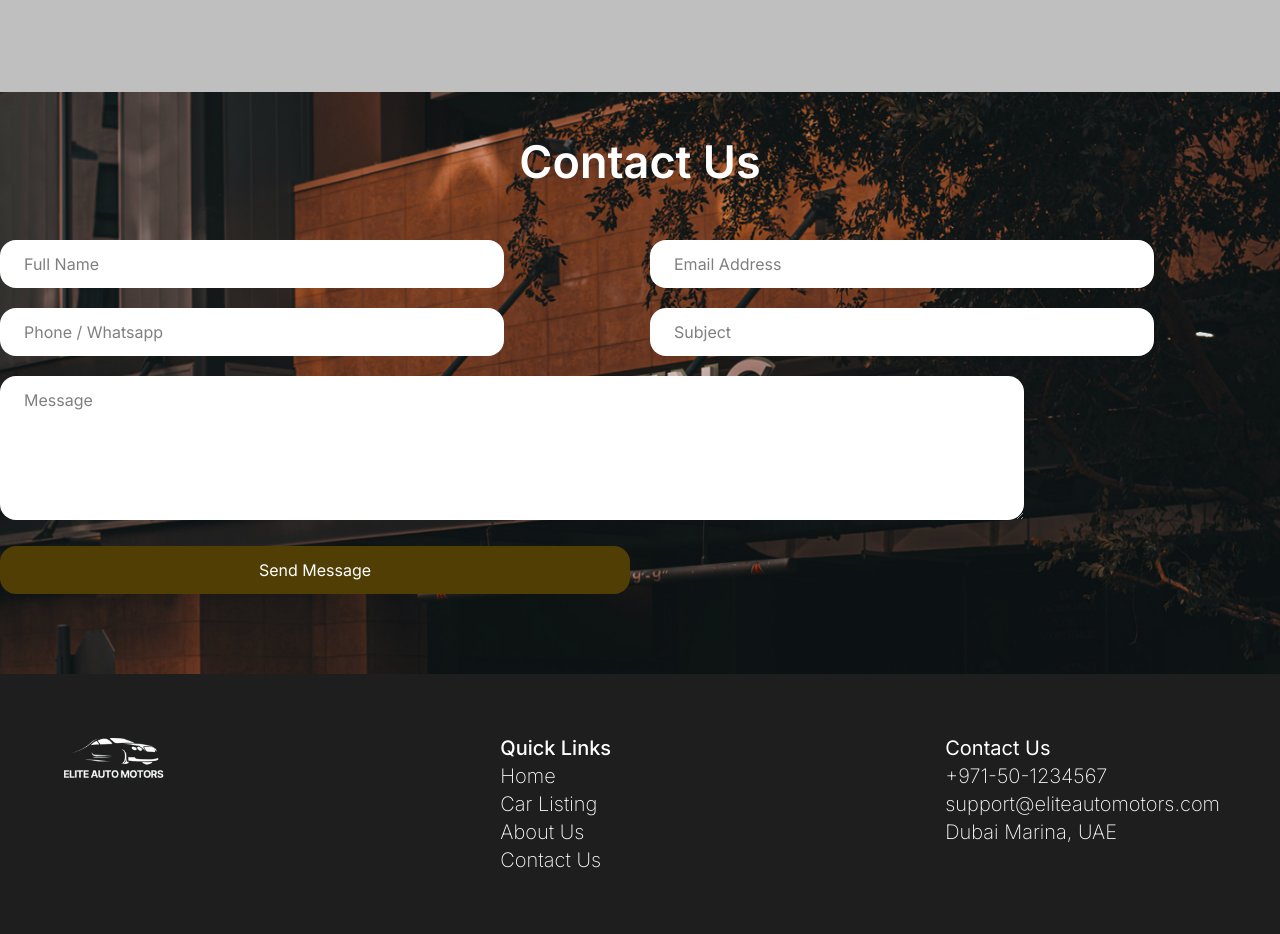
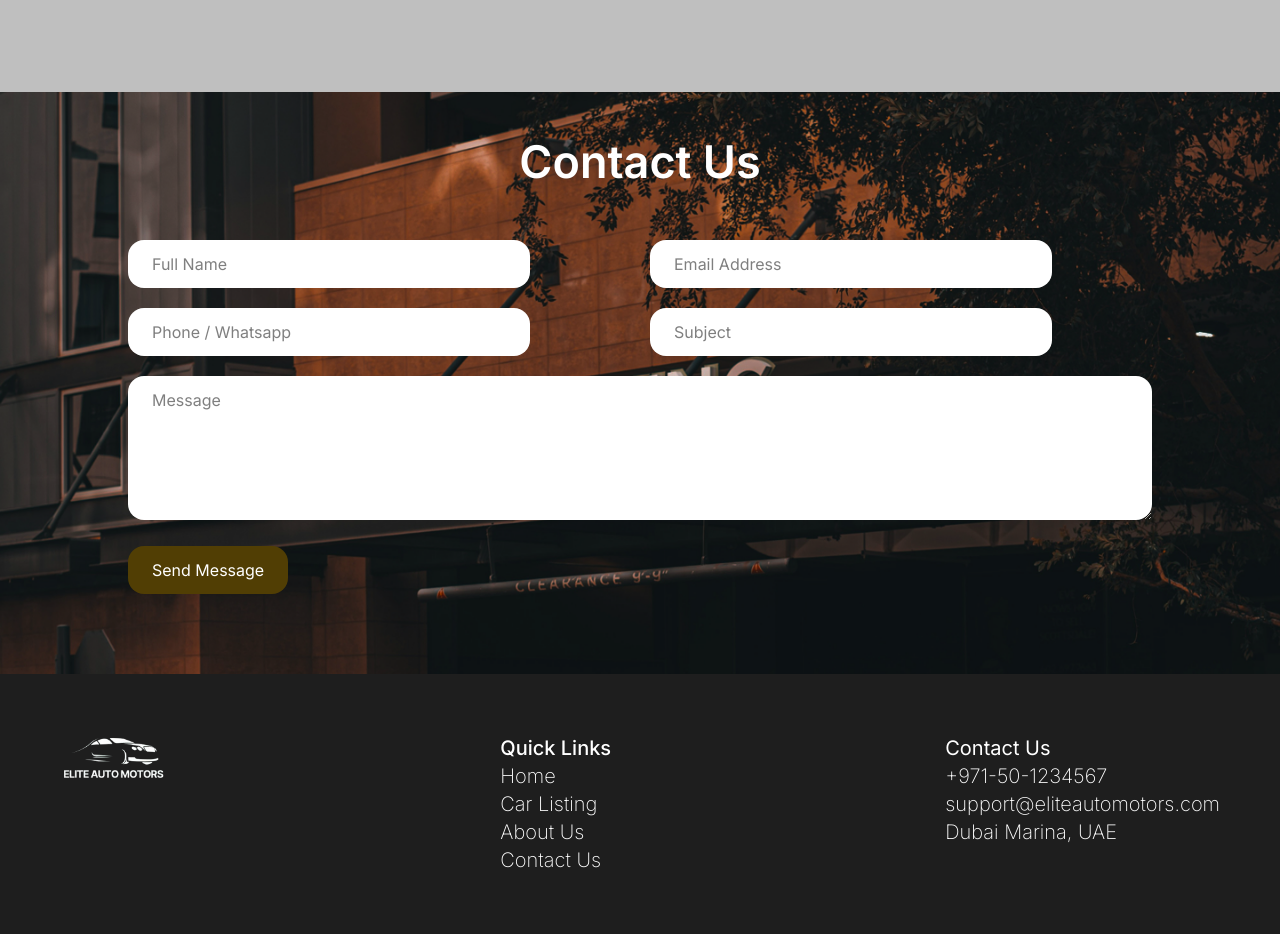
Before and after one commit to Bilal-19/Car-Rental-Website, a PHP site: page /contact_us.php in a window 1280 px wide. Shown: the part 1058-1992 px from the top of the page. Run offline with PHP 8.4, Linux system fonts and the light colour scheme.

Commit message:
Fixed form alignment.

```diff
--- a/Visitor/contact_us.php
+++ b/Visitor/contact_us.php
@@ -98,10 +98,10 @@ if ($_SERVER['REQUEST_METHOD'] == 'POST') {
 <div class="w-full h-200 md:h-fit bg-cover flex flex-col justify-center items-center text-white mt-30 py-10 bg-no-repeat bg-scroll"
     style="background-image:url('../Assets/contact_form_bg.png')">
     <h4 class="text-2xl md:text-[45px] font-semibold mb-2 text-center">Contact Us</h4>
-    <div class="w-80 md:w-full mx-auto md:my-10">
+    <div class="w-80 md:w-4/5 mx-auto md:my-10">
         <form action="<?php echo htmlentities($_SERVER['PHP_SELF']) ?>" method="post"
             class="grid grid-cols-1 md:grid-cols-2 gap-5">
-            <div class="">
+            <div>
                 <input type="text"
                     class="bg-white text-black px-3 md:px-6 py-3 rounded-2xl w-80 md:w-4/5 focus:outline-none"
                     name="full_name" placeholder="Full Name">
@@ -127,12 +127,14 @@ if ($_SERVER['REQUEST_METHOD'] == 'POST') {
                     name="subject" placeholder="Subject">
             </div>
 
-            <div class="md:col-span-2">
-                <textarea class="bg-white text-black px-3 md:px-6 py-3 rounded-2xl w-80 md:w-4/5 focus:outline-none"
+            <div class="col-span-1 md:col-span-2">
+                <textarea class="bg-white text-black px-3 md:px-6 py-3 rounded-2xl w-80 md:w-full focus:outline-none"
                     name="message" rows="5" placeholder="Message"></textarea>
             </div>
 
-            <button class="bg-[#513E04] text-white rounded-2xl px-3 md:px-6 py-3">Send Message</button>
+            <div class="w-full">
+                <button class="block bg-[#513E04] text-white rounded-2xl px-3 md:px-6 py-3">Send Message</button>
+            </div>
         </form>
     </div>
 </div>
```
